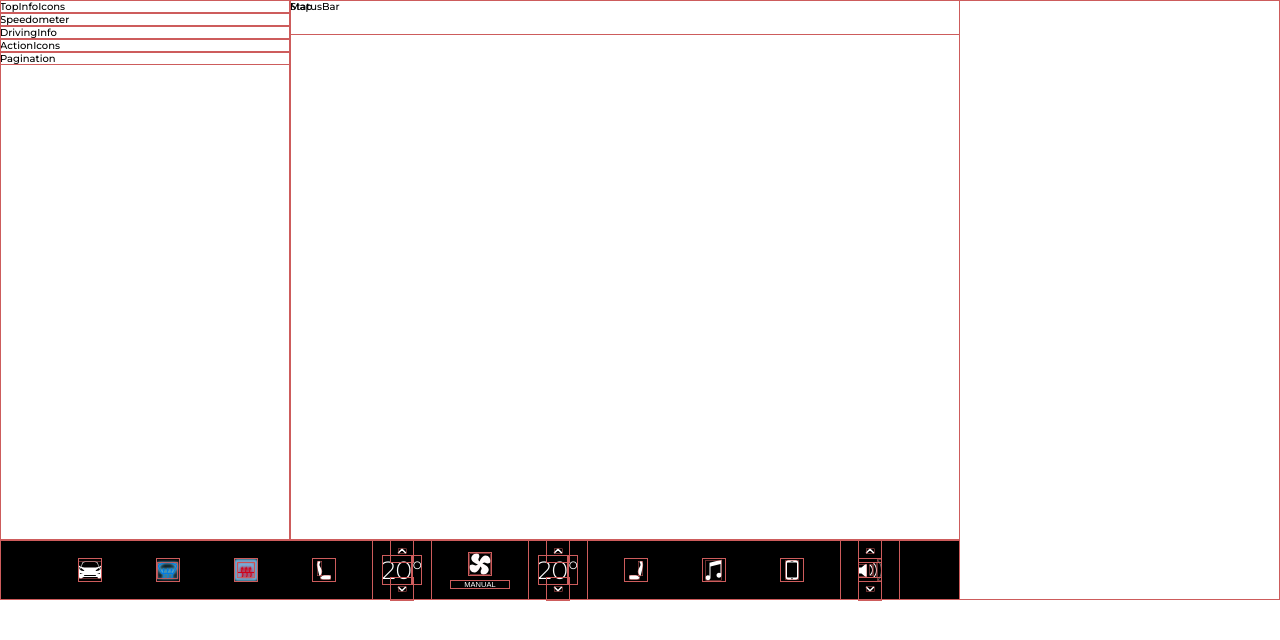
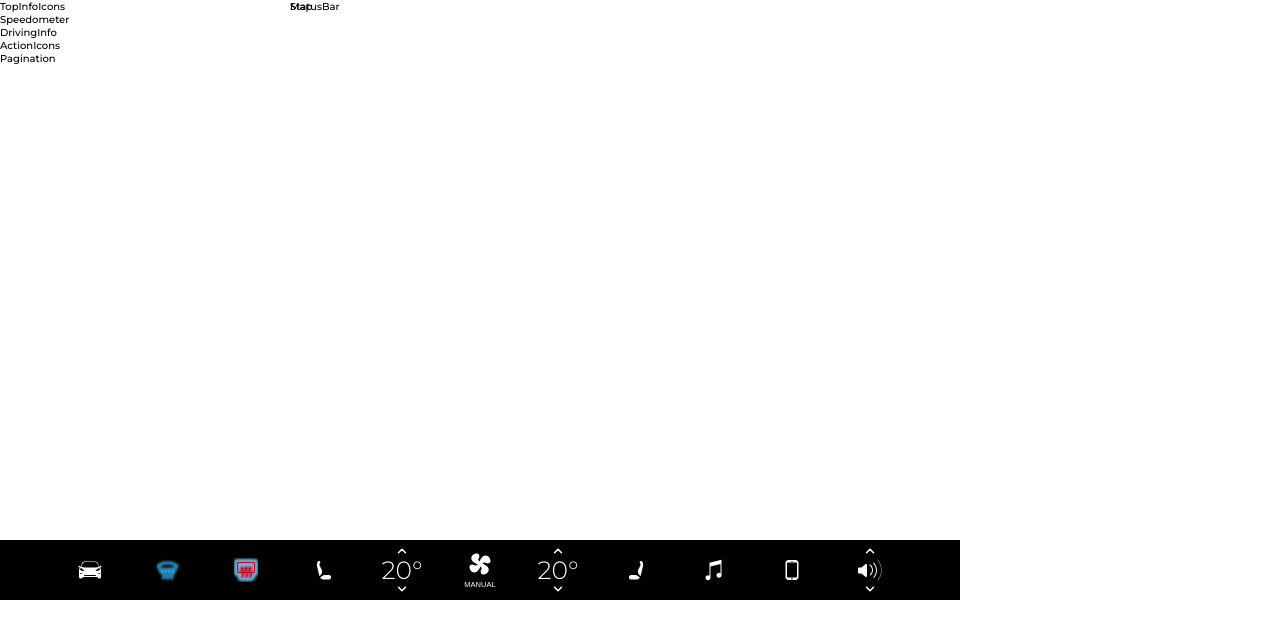
Before and after one commit to rodionme/tesla-ui, a React app: page / in a window 1280 px wide. Built offline with nearby package versions, Linux system fonts and the light colour scheme.

Commit message:
Remove debug styles

```diff
--- a/src/components/App/app.css
+++ b/src/components/App/app.css
@@ -11,11 +11,6 @@
 */
 
 @import-normalize;
-
-* {
-  outline: 1px solid indianred;
-  outline-offset: -1px;
-}
 
 .app {
   display: flex;
```
